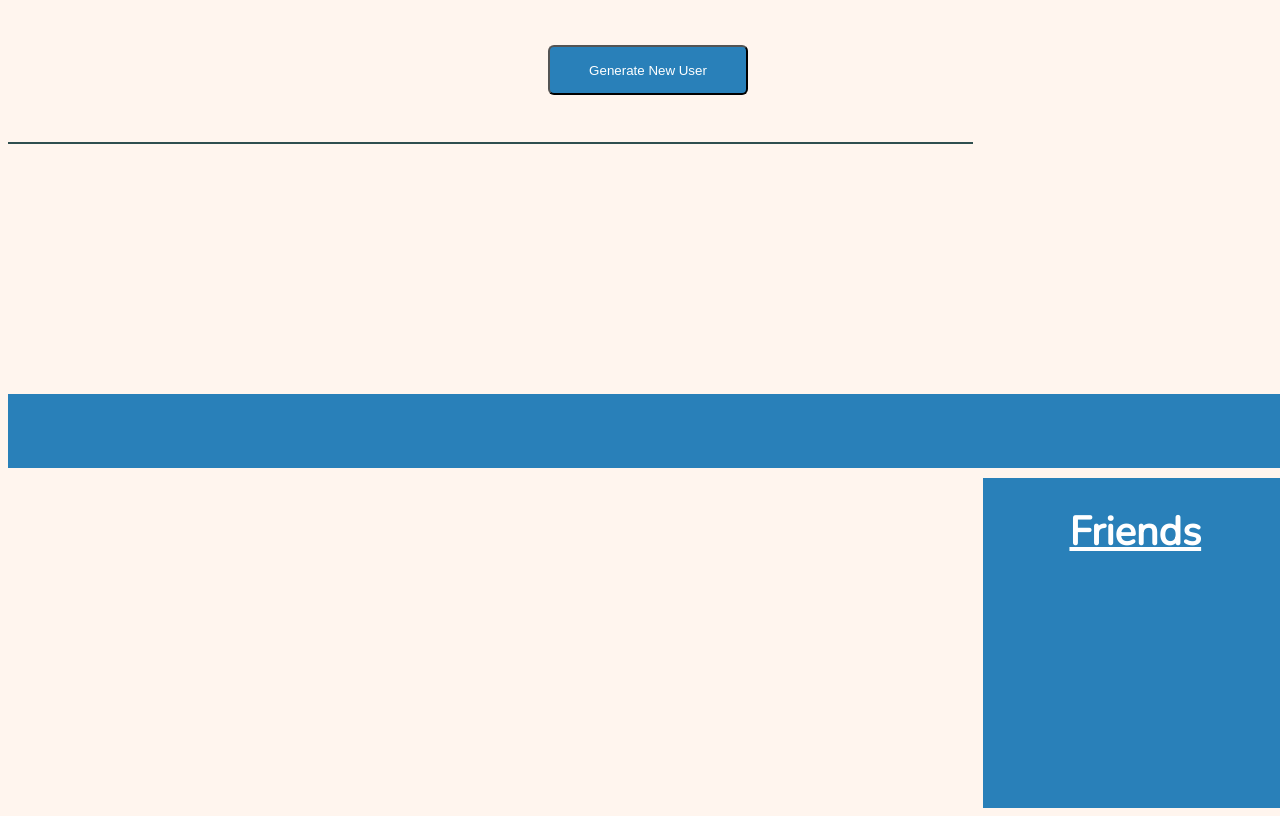
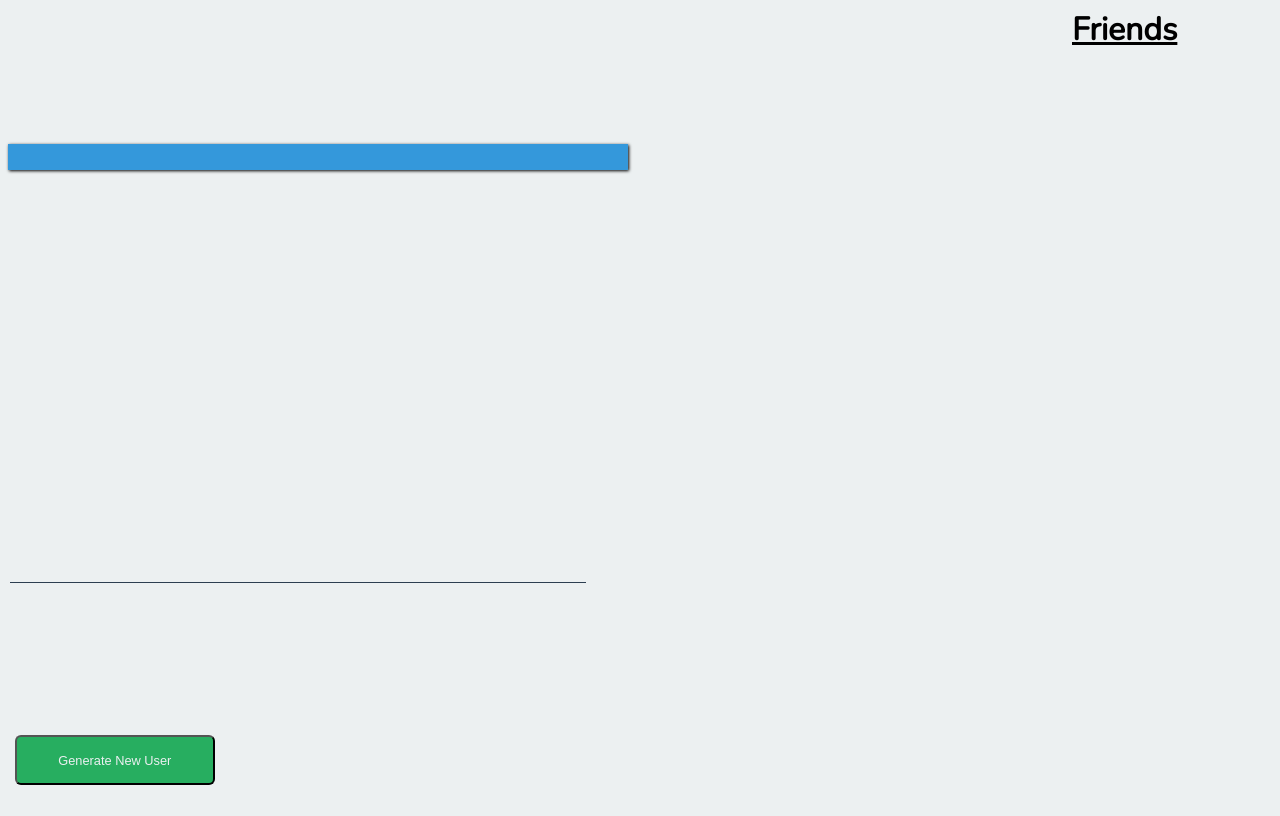
Before and after one commit to Ziv22/userPage-API-Project-Student, a plain HTML site: page index.html in a window 1280 px wide. Drawn offline with nearby package versions, Linux system fonts and the light colour scheme.

Commit message:
updated CSS and fixed class names

```diff
--- a/index.html
+++ b/index.html
@@ -11,16 +11,16 @@
 </head>
 <body>
     <div class="container">
-        <div class="searchContainer">
-            <button id = "genPage">Generate New User</button>
+        <div>
+            <button id = "gen-page">Generate New User</button>
         </div>
-        <div class="userContainer"></div>
-        <div class="quoteContainer"></div>
-        <div class="contentContainer">
-            <div class="pokemonContainer"></div>
-            <div class="meatContainer"></div>
+        <div class="user-container"></div>
+        <div class="quote-container"></div>
+        <div class="content-container">
+            <div class="pokemon-container"></div>
+            <div class="meat-container"></div>
         </div>
-        <div class="friendsContainer">
+        <div class="friends-container">
             <h1><u>Friends</u></h1>
         </div>
     </div>
@@ -52,7 +52,7 @@
     <!-- ---------------------------------------------------------------------- -->
 
     <script src="Renderer.js"></script>
-    <script src ="Requester.js"></script>
+    <script src ="APIManager.js"></script>
     <script src="main.js"></script>
 </body>
 
--- a/style.css
+++ b/style.css
@@ -1,85 +1,111 @@
+*{
+    box-sizing: border-box;
+    margin: 2px;
+    padding: 0;
+}
+
 body{
-    background-color: seashell;
+    background-color: #ecf0f1;
     font-family: 'Nunito', sans-serif;
 }
 .container {
-    width: 100vw;
-    height: 100vh;
+    height: 98vh;
     display: grid;
-    grid-template-areas:
-        "s s s s s"
-        "u u u . ."
-        "u u u . ."
-        "u u u . ."
-        "q q q q q"
-        "c c c f f"
-        "c c c f f"
-        "c c c f f";
+    grid-template-columns: 3fr 2fr 1fr;
+    grid-template-rows: 2fr 1fr 2fr;
     grid-gap: 10px
 }
-.searchContainer{
-    grid-area: s;
-    /* background-color: red; */
-    justify-self: center;
+
+.user-container{
     align-self: center;
-}
-.userContainer{
-    border-top: 2px solid darkslategray;
-    grid-area: u;
-    display: grid;
-    grid-template-columns: repeat(2, 1fr);
-    align-content: center;
-    /* justify-items: center; */
-    /* border: 2px solid gray; */
+    grid-row: 1;
+    grid-column: 1;
     font-size: 25px;
+    background-color: #3498db;
+    padding: 1vw;
+    box-shadow: 1px 1px 3px black;
 }
 .user-info {
-    background-color: #2980b9;
-    color: white;
+    color: #ecf0f1;
+    display: inline-block;
+    vertical-align: middle;
+
 }
-#profilePic{
-    /* display: grid; */
-    width: 180px;
-    height: 180px;
+#profile-pic{
+    display: inline-block;
+    width: 100px;
+    height: 100px;
     border-radius: 50%;
     background-size: 100%;
-    justify-self: center;
+    vertical-align: middle;
+
 }
-.quoteContainer{
-    grid-area: q;
-    background-color: #2980b9;
+.quote-container{
+    grid-row: 2;
+    grid-column: 1 / 3;
     font-size: 25px;
-    text-align: center;
-    color: white;
+    text-align: left;
+    color: #2c3e50;
 }
-.contentContainer{
-    grid-area: c;
-    /* background-color: saddlebrown; */
+.content-container{
+    grid-row: 3;
+    grid-column: 1 / 3;
     display: grid;
-    grid-template-rows: repeat(2, 1fr);
-    grid-template-columns: minmax(200px, 55vw)
+    grid-template-rows: 1fr 2fr;
+    grid-template-columns: minmax(200px, 70vw)
 }
-.friendsContainer{
-    grid-area: f;
-    background-color: #2980b9;
+.friends{
+    grid-row: 3;
+    grid-column: 3;
+    background-color: #3498db;
     text-align: center;
     font-size: 20px;
-    color: white;
+    color: #ecf0f1;
+    border-top-left-radius: 4px;
+    border-bottom-left-radius: 4px;
+    height: 100%;
+    box-shadow: -1px -1px 3px black;
 }
-#genPage{
+
+ul{
+    list-style-type: none;
+}
+
+#gen-page{
     width: 200px;
     height: 50px;
     border-radius: 6px;
-    background-color: #2980b9;
-    color: white;
+    background-color: #27ae60;
+    color: #ecf0f1;
+    position: fixed;
+    bottom: 1vw;
+    left: 1vw;
+    font-size: 1vmax;
+    cursor: pointer;
 }
-#pokemonImage {
+#pokemon-image {
     width: 150px;
     height: 150px;
     display: inline-block;
     background-size: 100%;
+    justify-self: center;
 }
-.pokemonContainer {
+#pokemon-text {
+    vertical-align: middle;
+}
+.pokemon-container {
     font-size: 20px;
-    text-align: center;
+    /* margin: auto; */
+    padding: 1vw;
+    display: grid;
+    grid-template-columns: minmax(150px, 150px) minmax(200px, 400px);
+    align-items: center;
+    justify-self: baseline;
+    border-bottom: 1px solid #2c3e50;
+
 }
+
+.meat-text{
+    padding: 1vw;
+    font-size: 1vmax;
+}
```
